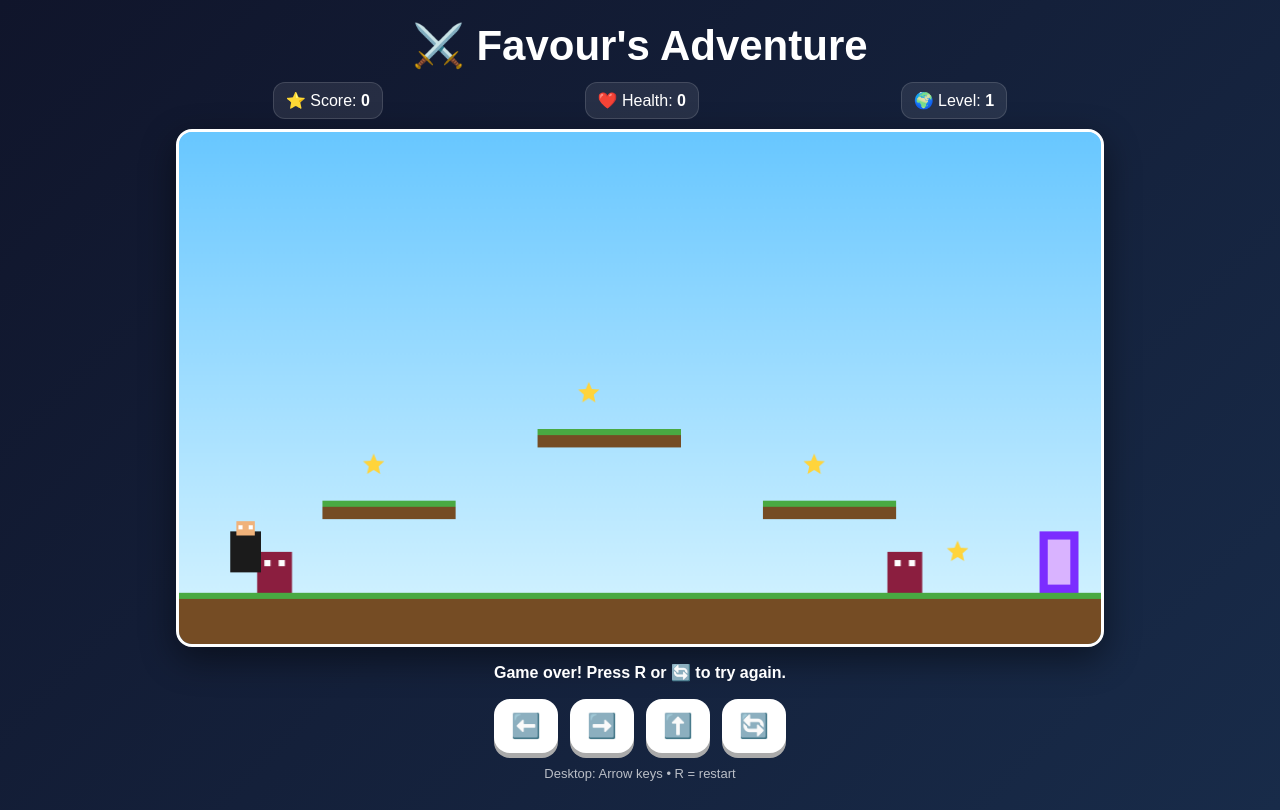
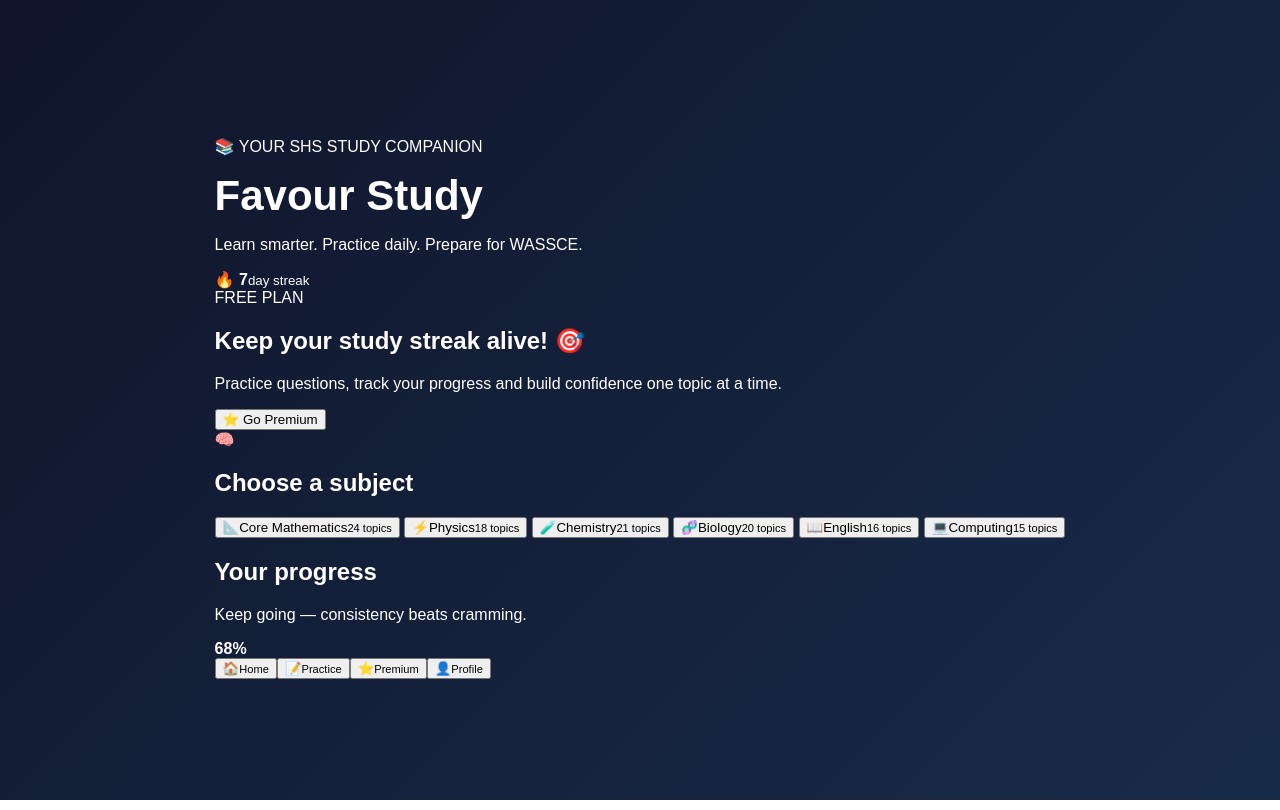
Before and after one commit to favour02008/Favour-adventure, a plain HTML site: page index.html in a window 1280 px wide. Drawn offline with Linux system fonts and the light colour scheme.

Commit message:
Build Favour Study colorful dashboard

```diff
--- a/index.html
+++ b/index.html
@@ -1,29 +1,15 @@
 <!DOCTYPE html>
-<html lang="en">
-<head>
-<meta charset="UTF-8">
-<meta name="viewport" content="width=device-width, initial-scale=1.0">
-<title>Favour's Adventure</title>
-<link rel="stylesheet" href="style.css">
-</head>
-<body>
-<div class="game-wrap">
-  <h1>⚔️ Favour's Adventure</h1>
-  <div class="hud">
-    <span>⭐ Score: <b id="score">0</b></span>
-    <span>❤️ Health: <b id="health">3</b></span>
-    <span>🌍 Level: <b id="level">1</b></span>
-  </div>
-  <canvas id="game" width="900" height="500"></canvas>
-  <p id="message">Reach the portal! Collect stars and avoid enemies.</p>
-  <div class="controls">
-    <button data-key="ArrowLeft">⬅️</button>
-    <button data-key="ArrowRight">➡️</button>
-    <button data-key="ArrowUp">⬆️</button>
-    <button id="restart">🔄</button>
-  </div>
-  <p class="hint">Desktop: Arrow keys • R = restart</p>
-</div>
-<script src="game.js"></script>
-</body>
-</html>
+<html lang="en"><head><meta charset="UTF-8"><meta name="viewport" content="width=device-width,initial-scale=1.0"><title>Favour Study</title><link rel="stylesheet" href="style.css"></head>
+<body><div class="app">
+<header><div><p class="eyebrow">📚 YOUR SHS STUDY COMPANION</p><h1>Favour Study</h1><p>Learn smarter. Practice daily. Prepare for WASSCE.</p></div><div class="streak">🔥 <b>7</b><small>day streak</small></div></header>
+<section class="hero"><div><span class="pill">FREE PLAN</span><h2>Keep your study streak alive! 🎯</h2><p>Practice questions, track your progress and build confidence one topic at a time.</p><button onclick="showPremium()">⭐ Go Premium</button></div><div class="orb">🧠</div></section>
+<h2 class="section-title">Choose a subject</h2><div class="subjects">
+<button onclick="practice('Core Mathematics','Solve: 3x + 5 = 20')"><span>📐</span>Core Mathematics<small>24 topics</small></button>
+<button onclick="practice('Physics','What is the SI unit of force?')"><span>⚡</span>Physics<small>18 topics</small></button>
+<button onclick="practice('Chemistry','Which particle has a negative charge?')"><span>🧪</span>Chemistry<small>21 topics</small></button>
+<button onclick="practice('Biology','Which organelle is responsible for photosynthesis?')"><span>🧬</span>Biology<small>20 topics</small></button>
+<button onclick="practice('English','Identify the noun in: The student opened the book.')"><span>📖</span>English<small>16 topics</small></button>
+<button onclick="practice('Computing','What does CPU stand for?')"><span>💻</span>Computing<small>15 topics</small></button></div>
+<section class="progress"><div><h2>Your progress</h2><p>Keep going — consistency beats cramming.</p></div><div class="bar"><div></div></div><b>68%</b></section>
+<nav><button class="active">🏠<small>Home</small></button><button onclick="showPractice()">📝<small>Practice</small></button><button onclick="showPremium()">⭐<small>Premium</small></button><button onclick="alert('Profile and settings coming soon.')">👤<small>Profile</small></button></nav>
+</div><div id="modal" class="modal hidden"><div class="card" id="modalContent"></div></div><script src="game.js"></script></body></html>
```
